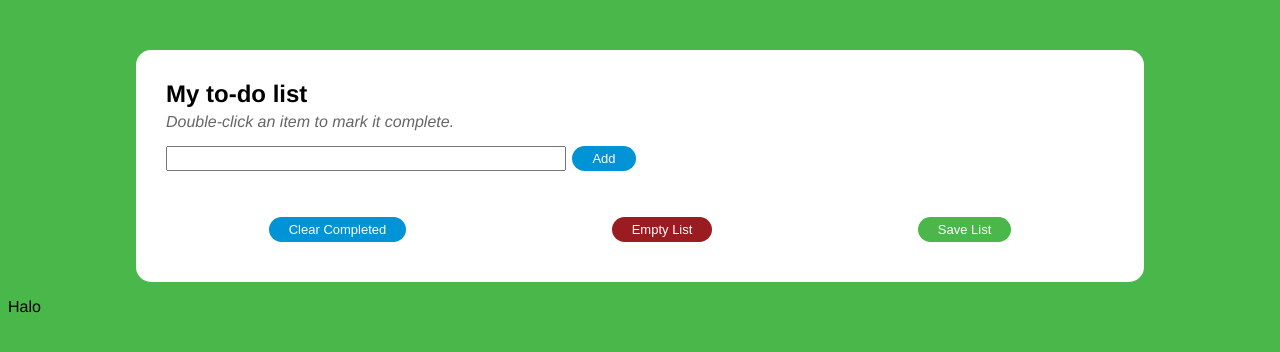
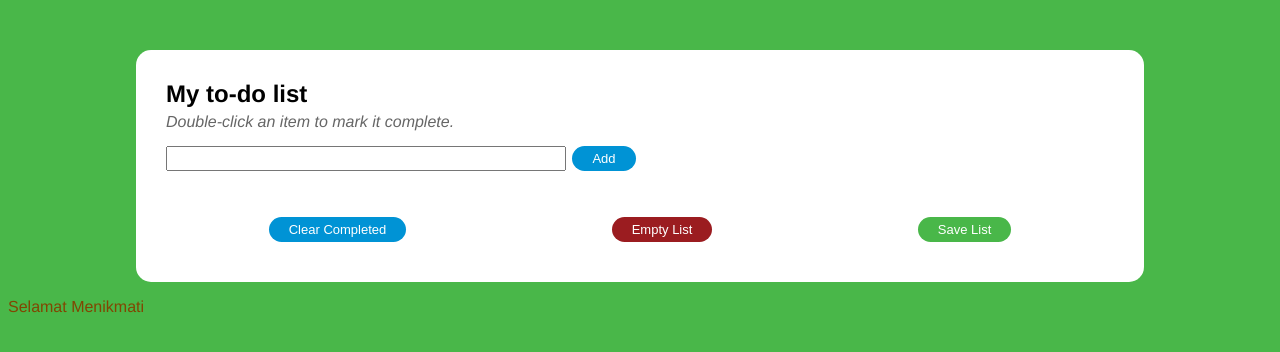
Before and after one commit to muhyi7/PracticeHTML-ToDoList-html-css-javascript-, a plain HTML site: page index.html in a window 1280 px wide. Drawn offline with Linux system fonts and the light colour scheme.

Commit message:
tambah teks tambahan beserta warnanya

```diff
--- a/index.html
+++ b/index.html
@@ -26,7 +26,7 @@
     </div>
 
     <script src="script.js"></script>
-    <p>Halo</p>
+    <p id="teks_tambah">Selamat Menikmati</p>
 
 </body>
 </html>
--- a/style.css
+++ b/style.css
@@ -90,6 +90,9 @@ body {
 .todo-wrapper #save-button {
     background-color: #49B749;
 }
+#teks_tambah{
+    color: #814602;
+}
 
 @media only screen and (min-width: 1400px) {
     .todo-wrapper {
```
